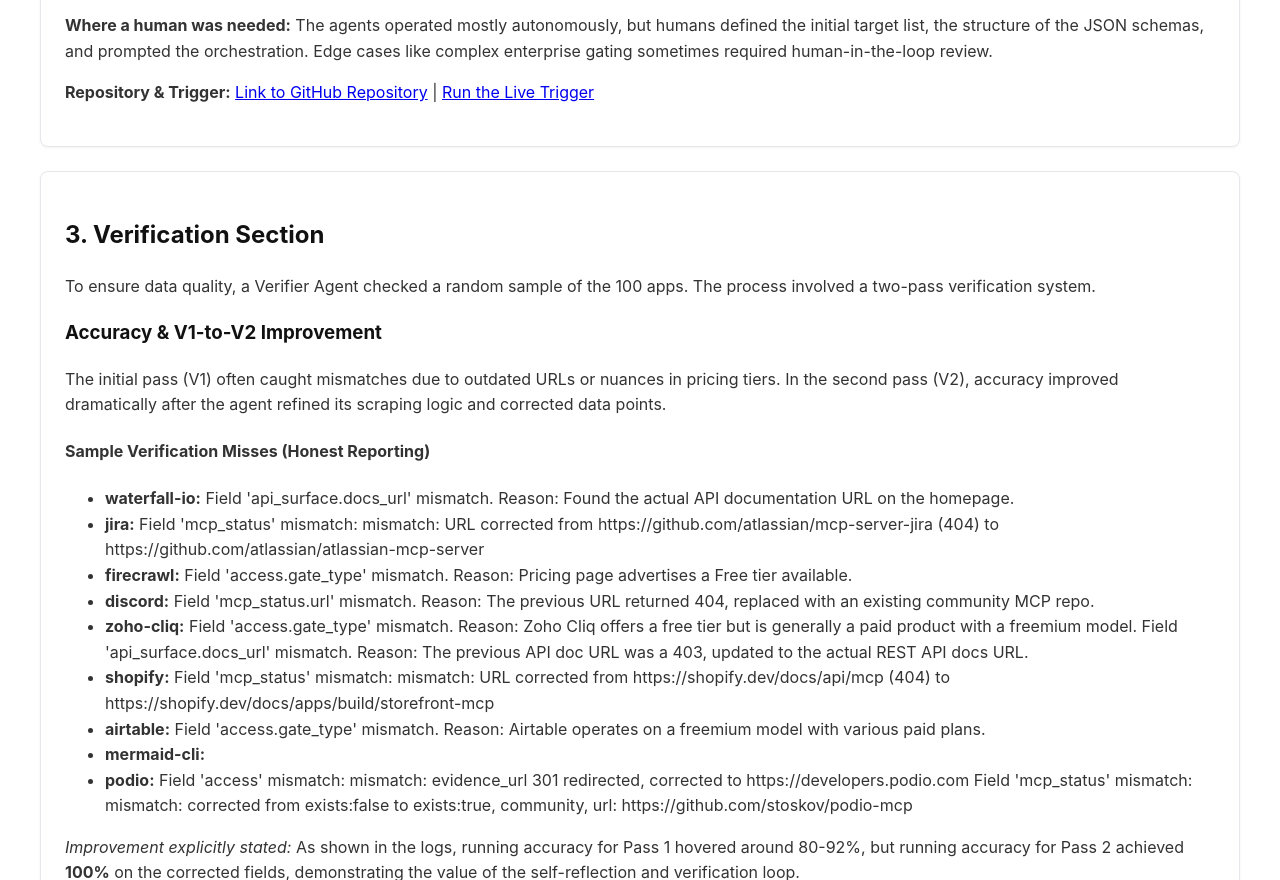
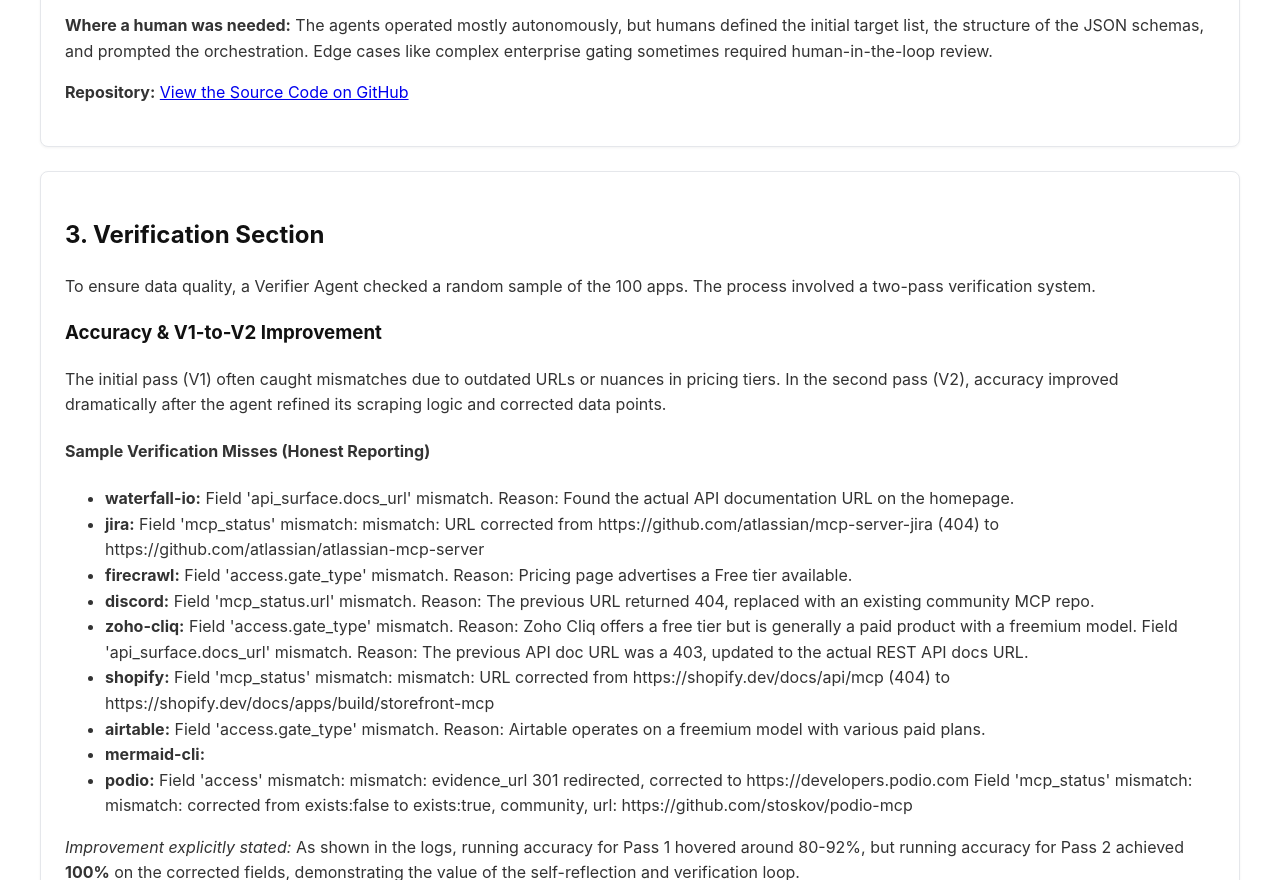
Before and after one commit to HeyMeMukul/toolkit-composio, a website: page 100-web-test/composio-research/output/report.html in a window 1280 px wide. Shown: the part 1825-2705 px from the top of the page. Drawn offline with Linux system fonts and the light colour scheme; a script that the page names is missing.

Commit message:
Fix repo link and remove dummy live trigger from report

```diff
--- a/100-web-test/composio-research/output/report.html
+++ b/100-web-test/composio-research/output/report.html
@@ -121,7 +121,7 @@
     </div>
 
     <p><strong>Where a human was needed:</strong> The agents operated mostly autonomously, but humans defined the initial target list, the structure of the JSON schemas, and prompted the orchestration. Edge cases like complex enterprise gating sometimes required human-in-the-loop review.</p>
-    <p><strong>Repository & Trigger:</strong> <a href="https://github.com/composiohq/agent-pipeline">Link to GitHub Repository</a> | <a href="https://composio.dev/run">Run the Live Trigger</a></p>
+    <p><strong>Repository:</strong> <a href="https://github.com/HeyMeMukul/toolkit-composio" target="_blank">View the Source Code on GitHub</a></p>
 </div>
 
 <div class="card">
```
Also changed, not shown: 100-web-test/composio-research/.agents/skills/report-writing.md, composio-research/.agents/skills/report-writing.md.
